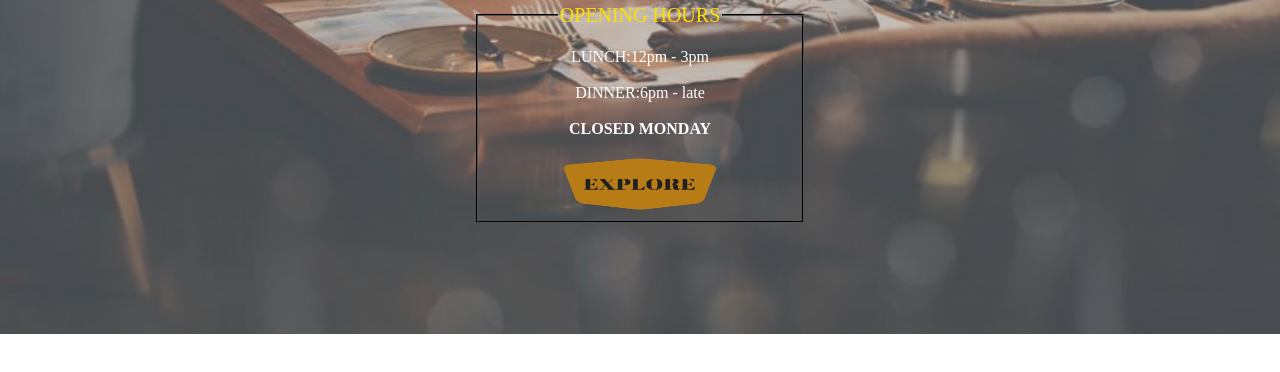
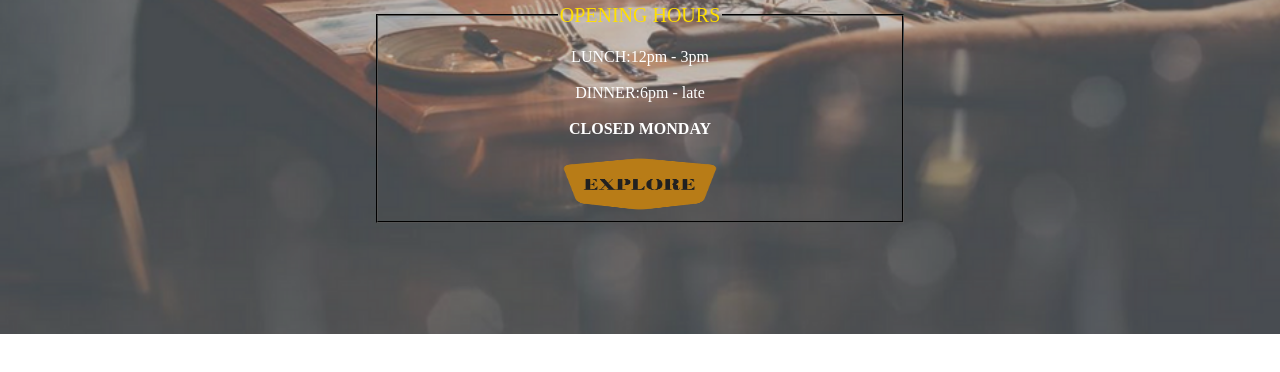
Before and after one commit to JocelynPeiJean/index, a plain HTML site: page index.html in a window 1280 px wide. Shown: the part 366-738 px from the top of the page. Drawn offline with Linux system fonts and the light colour scheme.

Commit message:
Update index.html

```diff
--- a/index.html
+++ b/index.html
@@ -46,7 +46,7 @@ function myFunction() {
 			<div class="animate" style="text-align:center;margin-left:auto;margin-right:auto">
 			<img src="LeExpenszivlogo.png" class="logo" alt="Le Expensziv Logo" width="650" height="325">
 				<div style="padding-top:3px;text-align:center">
-					<fieldset style="max-width:2000px;width:300px;height:200px;border-color:black;margin-left:auto;margin-right:auto;text-align:center"><legend style="color:#FFDF00;font-size:20px;margin:0 auto">OPENING HOURS</legend>
+					<fieldset style="max-width:2000px;width:500px;height:200px;border-color:black;margin-left:auto;margin-right:auto;text-align:center"><legend style="color:#FFDF00;font-size:20px;margin:0 auto">OPENING HOURS</legend>
 	<p class="hours">LUNCH:12pm - 3pm<br><br>DINNER:6pm - late<br><br><b>CLOSED MONDAY</b>
 	<p><a href="AboutUs.html"><img src="explorebutton.png" width="200" height="60" alt="Explore Button"></a></p>
 	</fieldset></div>
```
